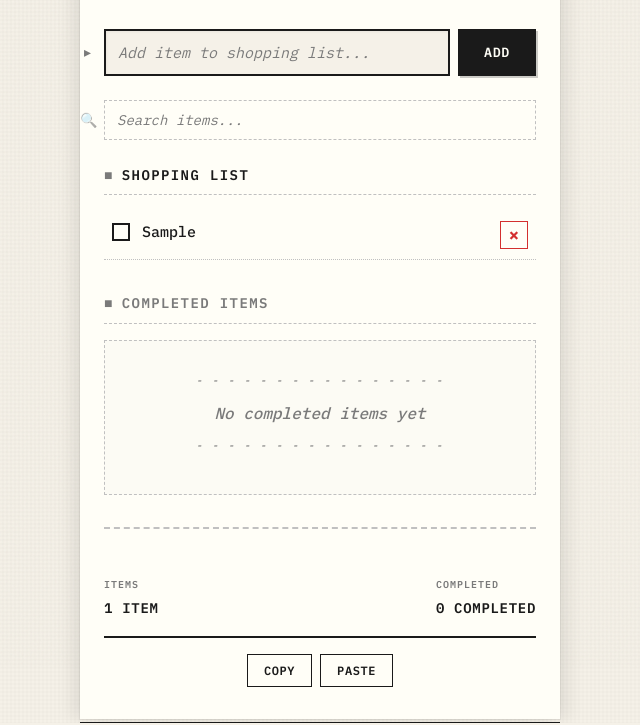
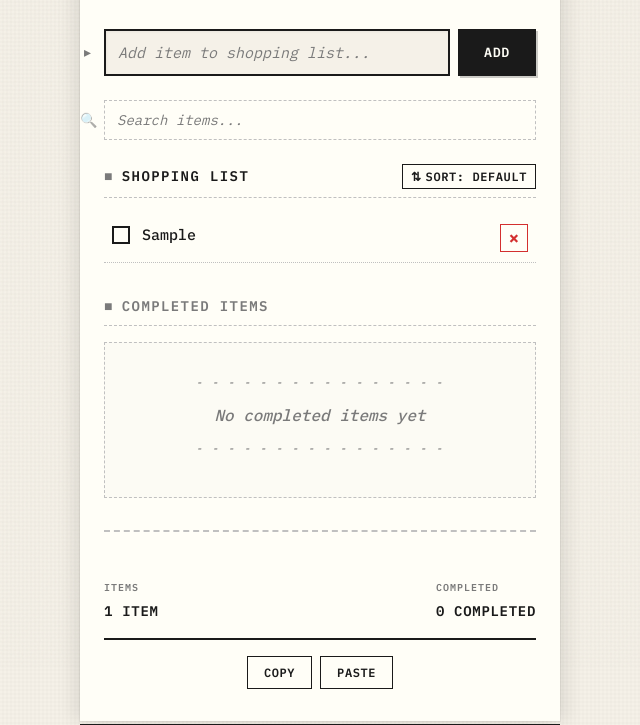
Before and after one commit to esron/shopping-list-pwa, a plain HTML site: page index.html in a window 1280 px wide. Both pictures are taken after typing "Sample" into the empty fields and a click on the button "ADD". Shown: the part 132-857 px from the top of the page, without its empty margins (320-960 px from the left). Drawn offline with Linux system fonts and the light colour scheme.

Commit message:
Remove animação da lista e adiciona butão de ordenação

```diff
--- a/app.js
+++ b/app.js
@@ -4,6 +4,7 @@ class ShoppingListApp {
         this.items = [];
         this.completedItems = [];
         this.searchQuery = '';
+        this.sortBy = 'default';
         this.init();
     }
 
@@ -33,6 +34,7 @@ class ShoppingListApp {
     loadFromStorage() {
         const savedItems = localStorage.getItem('shopping-list-items');
         const savedCompleted = localStorage.getItem('shopping-list-completed');
+        const savedSort = localStorage.getItem('shopping-list-sort');
 
         if (savedItems) {
             this.items = JSON.parse(savedItems);
@@ -41,12 +43,17 @@ class ShoppingListApp {
         if (savedCompleted) {
             this.completedItems = JSON.parse(savedCompleted);
         }
+
+        if (savedSort) {
+            this.sortBy = savedSort;
+        }
     }
 
     // Save data to localStorage
     saveToStorage() {
         localStorage.setItem('shopping-list-items', JSON.stringify(this.items));
         localStorage.setItem('shopping-list-completed', JSON.stringify(this.completedItems));
+        localStorage.setItem('shopping-list-sort', this.sortBy);
     }
 
     // Setup event listeners
@@ -114,6 +121,12 @@ class ShoppingListApp {
             pasteButton.addEventListener('click', () => this.triggerImportFromPaste());
         }
 
+        // Sort button
+        const sortButton = document.getElementById('sort-button');
+        if (sortButton) {
+            sortButton.addEventListener('click', () => this.toggleSort());
+        }
+
         // Search input
         const searchInput = document.getElementById('search-input');
         const clearSearch = document.getElementById('clear-search');
@@ -161,7 +174,8 @@ class ShoppingListApp {
             id: Date.now().toString(),
             text: text,
             completed: false,
-            createdAt: new Date().toISOString()
+            createdAt: new Date().toISOString(),
+            isNew: true
         };
 
         this.items.unshift(item); // Add to beginning
@@ -220,7 +234,7 @@ class ShoppingListApp {
     // Create item HTML
     createItemElement(item, isCompleted = false) {
         const li = document.createElement('li');
-        li.className = `item ${isCompleted ? 'completed' : ''}`;
+        li.className = `item ${isCompleted ? 'completed' : ''} ${item.isNew ? 'new-item' : ''}`;
         li.dataset.id = item.id;
 
         const deleteLabel = window.i18n ? window.i18n.t('ui.actions.delete') : 'Delete item';
@@ -407,8 +421,14 @@ class ShoppingListApp {
         completedList.innerHTML = '';
 
         // Filter items based on search query
-        const filteredItems = this.filterItems(this.items);
+        let filteredItems = this.filterItems(this.items);
         const filteredCompleted = this.filterItems(this.completedItems);
+
+        // Sort active items if alphabetical sorting is active
+        if (this.sortBy === 'alpha') {
+            const lang = window.i18n?.currentLang || 'en';
+            filteredItems = [...filteredItems].sort((a, b) => a.text.localeCompare(b.text, lang, { sensitivity: 'base' }));
+        }
 
         // Render active items
         if (this.items.length === 0) {
@@ -436,6 +456,21 @@ class ShoppingListApp {
 
         // Update stats
         this.updateStats();
+
+        // Update sort button UI text
+        this.updateSortButtonUI();
+
+        // Clear isNew flags from active items so they don't animate next time
+        let hasNew = false;
+        this.items.forEach(item => {
+            if (item.isNew) {
+                delete item.isNew;
+                hasNew = true;
+            }
+        });
+        if (hasNew) {
+            this.saveToStorage();
+        }
     }
 
     // Update statistics
@@ -493,6 +528,27 @@ class ShoppingListApp {
             completedTotalAmount.textContent = this.formatPrice(completedTotal);
         } else {
             completedTotalDiv.style.display = 'none';
+        }
+    }
+
+    // Toggle sorting order
+    toggleSort() {
+        this.sortBy = this.sortBy === 'default' ? 'alpha' : 'default';
+        this.saveToStorage();
+        this.render();
+    }
+
+    // Update sort button text and localization
+    updateSortButtonUI() {
+        const sortLabel = document.getElementById('sort-label');
+        if (!sortLabel) return;
+
+        if (window.i18n) {
+            const labelKey = this.sortBy === 'alpha' ? 'ui.sort.alpha' : 'ui.sort.default';
+            const sortPrefix = window.i18n.t('ui.sort.label');
+            sortLabel.textContent = sortPrefix + window.i18n.t(labelKey);
+        } else {
+            sortLabel.textContent = this.sortBy === 'alpha' ? 'Sort: A-Z' : 'Sort: Default';
         }
     }
 
--- a/index.html
+++ b/index.html
@@ -81,7 +81,12 @@
 
             <!-- Shopping List -->
             <section class="shopping-list-section">
-                <h2 data-i18n="ui.sections.shoppingList">Shopping List</h2>
+                <div class="section-header">
+                    <h2 data-i18n="ui.sections.shoppingList">Shopping List</h2>
+                    <button type="button" id="sort-button" class="sort-button" aria-label="Sort active items alphabetically" data-i18n-aria-label="ui.actions.sort">
+                        <span class="sort-icon">⇅</span> <span id="sort-label">Sort</span>
+                    </button>
+                </div>
                 <ul id="shopping-list" class="item-list">
                     <!-- Items will be dynamically added here -->
                 </ul>
--- a/locales/en.json
+++ b/locales/en.json
@@ -40,12 +40,18 @@
       "paste": "Paste",
       "edit": "Edit",
       "save": "Save",
-      "cancel": "Cancel"
+      "cancel": "Cancel",
+      "sort": "Sort active items alphabetically"
     },
     "item": {
       "quantity": "Qty",
       "price": "Price",
       "total": "TOTAL"
+    },
+    "sort": {
+      "label": "Sort: ",
+      "default": "Default",
+      "alpha": "A-Z"
     },
     "offline": "You're offline - changes will sync when connection is restored",
     "update": {
--- a/service-worker.js
+++ b/service-worker.js
@@ -1,5 +1,5 @@
 // Shopping List PWA Service Worker
-const CACHE_NAME = 'shopping-list-v7';
+const CACHE_NAME = 'shopping-list-v8';
 const STATIC_CACHE_URLS = [
     './',
     './index.html',
--- a/style.css
+++ b/style.css
@@ -466,6 +466,47 @@ h2::before {
     animation: fadeSlideDown 0.6s ease-out 0.3s backwards;
 }
 
+.section-header {
+    display: flex;
+    justify-content: space-between;
+    align-items: center;
+    margin-bottom: 1rem;
+    padding-bottom: 0.5rem;
+    border-bottom: 1px dashed var(--dotted-line);
+}
+
+.section-header h2 {
+    border-bottom: none;
+    margin-bottom: 0;
+    padding-bottom: 0;
+}
+
+.sort-button {
+    background: transparent;
+    border: 1px solid var(--ink-black);
+    color: var(--ink-black);
+    padding: 0.25rem 0.5rem;
+    font-family: 'IBM Plex Mono', monospace;
+    font-size: 0.75rem;
+    font-weight: 600;
+    text-transform: uppercase;
+    letter-spacing: 0.05em;
+    cursor: pointer;
+    transition: all 0.2s;
+    display: flex;
+    align-items: center;
+    gap: 0.25rem;
+}
+
+.sort-button:hover {
+    background: var(--ink-black);
+    color: var(--paper-yellow);
+}
+
+.sort-button:active {
+    transform: translateY(1px);
+}
+
 .completed-section {
     margin-bottom: 2rem;
     animation: fadeSlideDown 0.6s ease-out 0.4s backwards;
@@ -492,9 +533,12 @@ h2::before {
     background: transparent;
     border-bottom: 1px dotted var(--dotted-line);
     transition: all 0.2s;
-    animation: printLine 0.3s ease-out;
     position: relative;
     font-size: 0.9375rem;
+}
+
+.item.new-item {
+    animation: printLine 0.3s ease-out;
 }
 
 .item:hover {
@@ -532,7 +576,6 @@ h2::before {
 .item-checkbox.checked {
     background: var(--ink-black);
     border-color: var(--ink-black);
-    animation: checkPop 0.3s ease-out;
 }
 
 /* X mark instead of checkmark for receipt aesthetic */
```
Also changed, not shown: locales/pt.json (+7 -1 lines).
